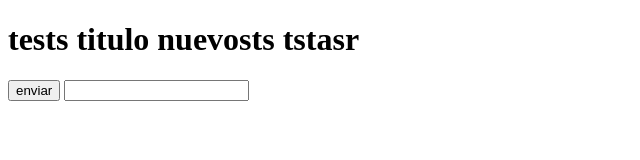
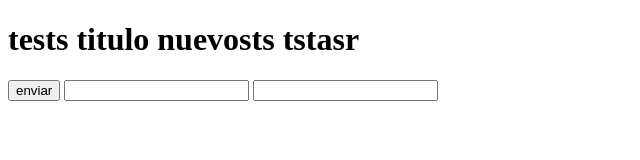
Before and after one commit to Sj43l/gittest, a plain HTML site: page index.html in a window 1280 px wide. Shown: the whole page, without its empty margins (0-640 px from the left). Drawn offline with Linux system fonts and the light colour scheme.

Commit message:
new carpeta

```diff
--- a/index.html
+++ b/index.html
@@ -13,6 +13,7 @@
     <form action="#" method="get">
         <input type="button" value="enviar">
         <input  type="text" name="first name" id="name">
+        <input  type="number" name="first name" id="name">
     </form>
 
 </body>
```
Also changed, not shown: 1 other file.
